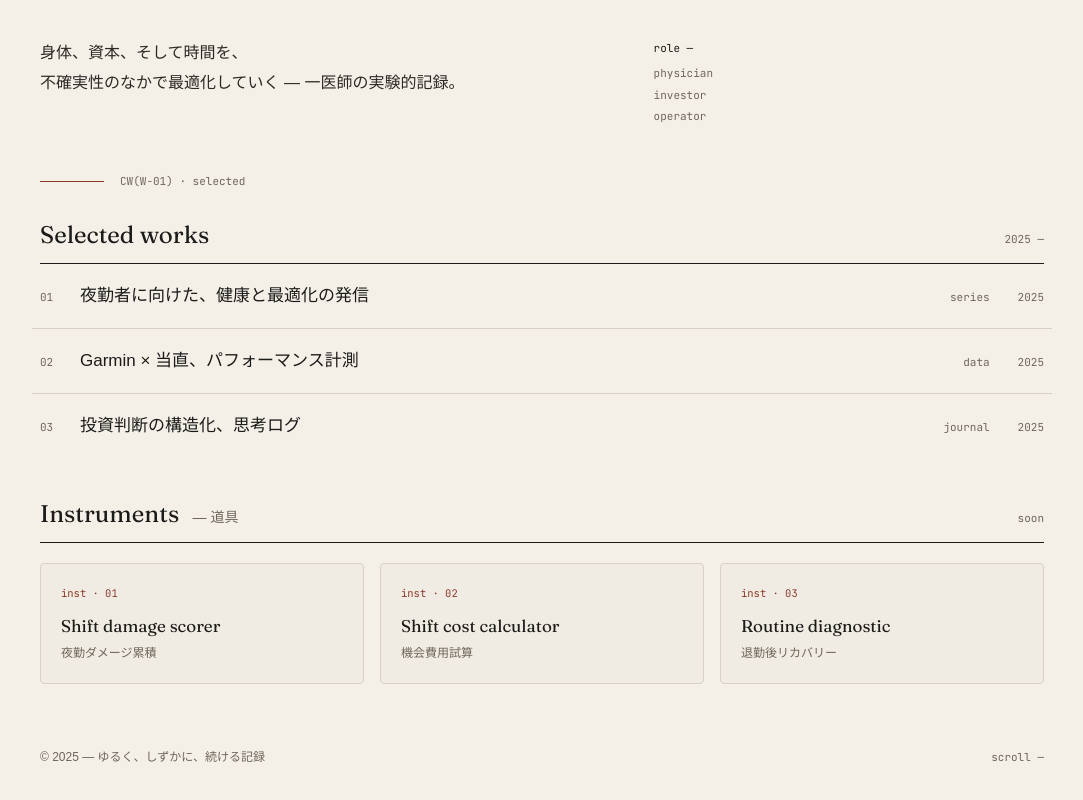
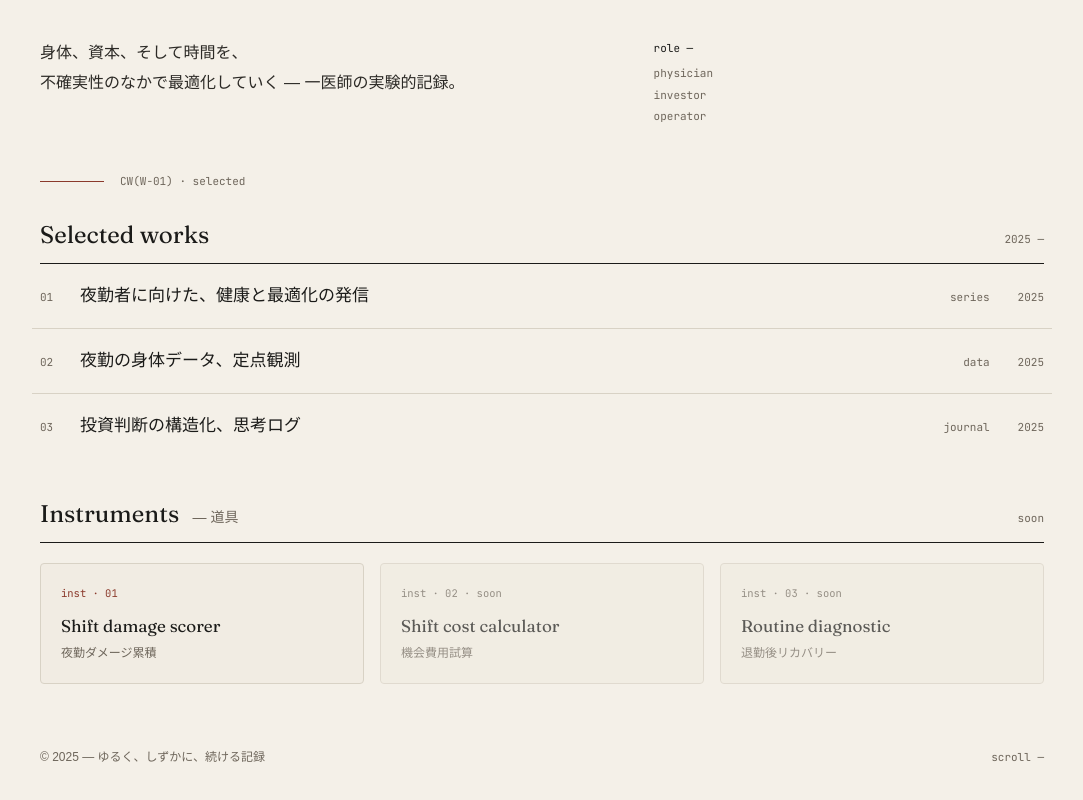
Before and after one commit to minminmiyoshi/lumen-log, a Next.js app: page / in a window 1280 px wide. Shown: the part 567-1367 px from the top of the page, without its empty margins (98-1181 px from the left). Built offline with nearby package versions, Linux system fonts and the light colour scheme; a web font is replaced by a local one.

Commit message:
fix: Selected works 02を身体データ定点観測に変更、Instrumentsのスコアラーをリンク化

```diff
--- a/app/page.tsx
+++ b/app/page.tsx
@@ -85,16 +85,28 @@ export default function Home() {
           </div>
 
           <div className="grid md:grid-cols-3 gap-4 mt-5">
-            {instruments.map((inst) => (
-              <div
+            {instruments.map((inst) =>
+              inst.href ? (
+                <Link
                   key={inst.id}
-                className="p-5 border border-hairline rounded bg-washi-deep/40"
+                  href={inst.href}
+                  className="p-5 border border-hairline rounded bg-washi-deep/40 hover:border-bengara transition-colors block"
                 >
                   <div className="font-mono text-[10.5px] text-bengara mb-3">{inst.id}</div>
                   <div className="font-serif text-[17px] leading-[1.25] mb-2">{inst.title}</div>
                   <div className="font-mincho text-xs text-mist leading-relaxed">{inst.subtitle}</div>
+                </Link>
+              ) : (
+                <div
+                  key={inst.id}
+                  className="p-5 border border-hairline rounded bg-washi-deep/40 opacity-70"
+                >
+                  <div className="font-mono text-[10.5px] text-mist mb-3">{inst.id} · soon</div>
+                  <div className="font-serif text-[17px] leading-[1.25] mb-2">{inst.title}</div>
+                  <div className="font-mincho text-xs text-mist leading-relaxed">{inst.subtitle}</div>
                 </div>
-            ))}
+              )
+            )}
           </div>
         </section>
 
@@ -121,10 +133,10 @@ const selectedWorks = [
   },
   {
     num: '02',
-    title: 'Garmin × 当直、パフォーマンス計測',
+    title: '夜勤の身体データ、定点観測',
     category: 'data',
     year: '2025',
-    href: '/health',
+    href: '/health/dashboard',
   },
   {
     num: '03',
@@ -136,7 +148,7 @@ const selectedWorks = [
 ]
 
 const instruments = [
-  { id: 'inst · 01', title: 'Shift damage scorer', subtitle: '夜勤ダメージ累積' },
-  { id: 'inst · 02', title: 'Shift cost calculator', subtitle: '機会費用試算' },
-  { id: 'inst · 03', title: 'Routine diagnostic', subtitle: '退勤後リカバリー' },
+  { id: 'inst · 01', title: 'Shift damage scorer', subtitle: '夜勤ダメージ累積', href: '/health/tools/shift-damage-score' },
+  { id: 'inst · 02', title: 'Shift cost calculator', subtitle: '機会費用試算', href: null },
+  { id: 'inst · 03', title: 'Routine diagnostic', subtitle: '退勤後リカバリー', href: null },
 ]
```
Also changed, not shown: 1 other file (tests, documents, lock files or other folders). Lines whose indentation alone changed are shown as unchanged.
